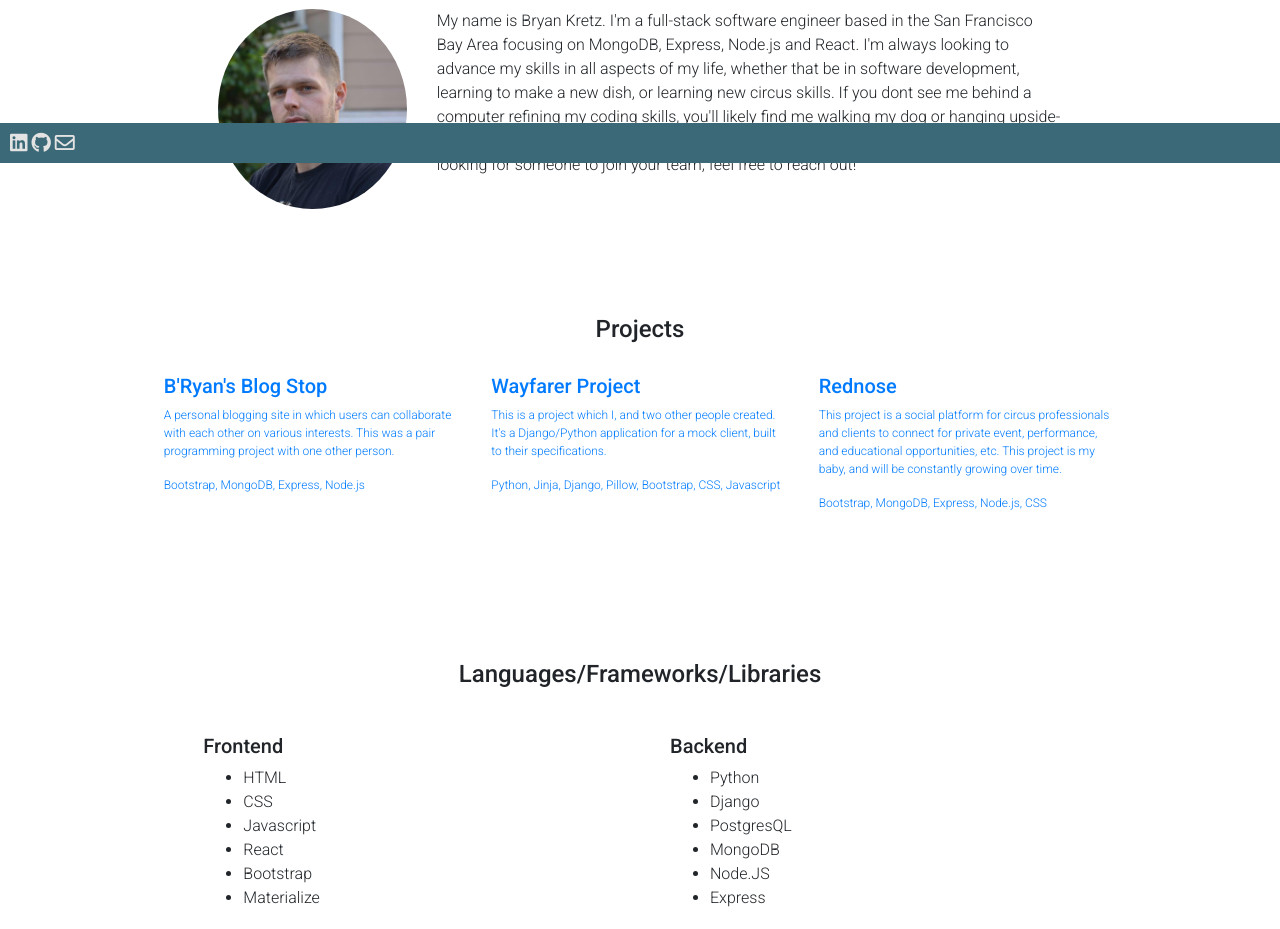
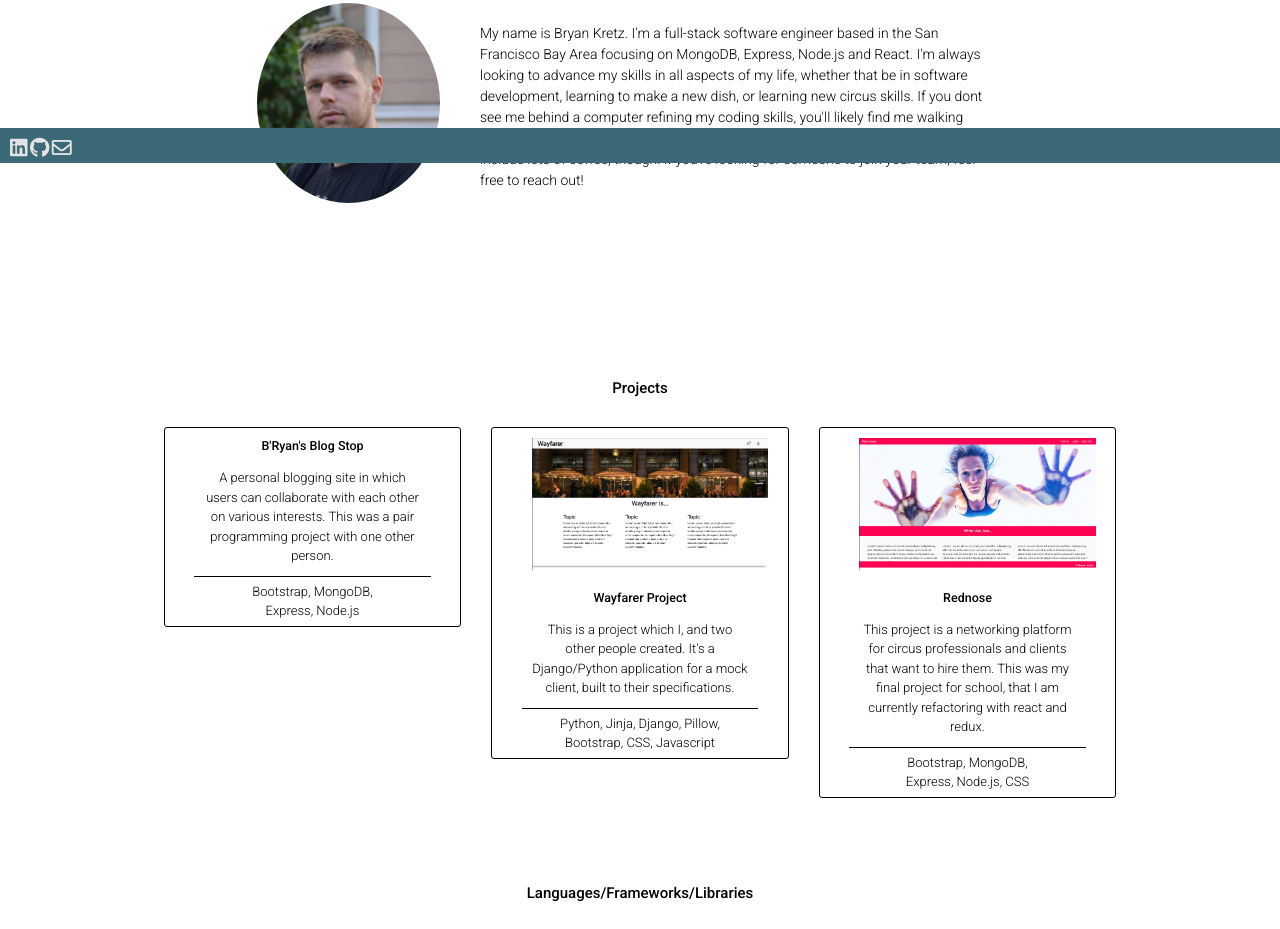
Before and after one commit to kretzbryan/portfolio, a plain HTML site: page index.html in a window 1280 px wide. Shown: the part 637-1566 px from the top of the page. Drawn offline with nearby package versions, Linux system fonts and the light colour scheme.

Commit message:
styling added

```diff
--- a/index.html
+++ b/index.html
@@ -24,29 +24,32 @@
     <img class='landscape' src="images/sf-landscape.jpg" alt="">
     <section class="row about__container" id='about'>
         <img class='col-2 headshot' src="images/headshot.jpg" alt="">
-        <p class='col-6' >My name is Bryan Kretz. I'm a full-stack software engineer based in the San Francisco Bay Area focusing on MongoDB, Express, Node.js and React. I'm always looking to advance my skills in all aspects of my life, whether that be in software development, learning to make a new dish, or learning new circus skills. If you dont see me behind a computer refining my coding skills, you'll likely find me walking my dog or hanging upside-down somewhere in the city. All of these things will include lots of coffee though! If you're looking for someone to join your team, feel free to reach out!</p>
+        <p class='col-5 about__text'>My name is Bryan Kretz. I'm a full-stack software engineer based in the San Francisco Bay Area focusing on MongoDB, Express, Node.js and React. I'm always looking to advance my skills in all aspects of my life, whether that be in software development, learning to make a new dish, or learning new circus skills. If you dont see me behind a computer refining my coding skills, you'll likely find me walking my dog or hanging upside-down somewhere in the city. All of these things will include lots of coffee, though! If you're looking for someone to join your team, feel free to reach out!</p>
     </section>
     <h4 id='projects'class='section__title'>Projects</h4>
     <section class="project__container row">
         <a class='col-3 project__link' href="https://projectoneblog.herokuapp.com/">
             <div class="project__card">
-                <h5>B'Ryan's Blog Stop</h5>
-                <p>A personal blogging site in which users can collaborate with each other on various interests. This was a pair programming project with one other person.</p>
-                <p>Bootstrap, MongoDB, Express, Node.js</p>
+                <!-- <img class='project__image' src="images/wayfarer-landing.png" alt="landing screenshot"> -->
+                <h5 class='project__title'>B'Ryan's Blog Stop</h5>
+                <p class='project__text summary'>A personal blogging site in which users can collaborate with each other on various interests. This was a pair programming project with one other person.</p>
+                <p class='project__text stack'>Bootstrap, MongoDB, Express, Node.js</p>
             </div>
         </a>
         <a class='col-3 project__link' href="https://bkretzwayfarer.herokuapp.com/">
             <div class="project__card">
-                <h5>Wayfarer Project</h5>
-                <p>This is a project which I, and two other people created. It's a Django/Python application for a mock client, built to their specifications. </p>
-                <p>Python, Jinja, Django, Pillow, Bootstrap, CSS, Javascript</p>
+                <img class='project__image' src="images/wayfarer-landing.png" alt="landing screenshot">
+                <h5 class='project__title'>Wayfarer Project</h5>
+                <p class='project__text summary'>This is a project which I, and two other people created. It's a Django/Python application for a mock client, built to their specifications. </p>
+                <p class='project__text stack'>Python, Jinja, Django, Pillow, Bootstrap, CSS, Javascript</p>
             </div>
         </a>
         <a class='col-3 project__link' href="https://rednose-multipage.herokuapp.com/">
             <div class="project__card">
-                <h5>Rednose</h5>
-                <p>This project is a social platform for circus professionals and clients to connect for private event, performance, and educational opportunities, etc. This project is my baby, and will be constantly growing over time. </p>
-                <p>Bootstrap, MongoDB, Express, Node.js, CSS</p>
+                <img class='project__image' src="images/andrea-d.png" alt="landing screenshot">
+                <h5 class='project__title'>Rednose</h5>
+                <p class='project__text summary'>This project is a networking platform for circus professionals and clients that want to hire them. This was my final project for school, that I am currently refactoring with react and redux. </p>
+                <p class='project__text stack'>Bootstrap, MongoDB, Express, Node.js, CSS</p>
             </div>
         </a>
     </section>
--- a/styles/main.css
+++ b/styles/main.css
@@ -2,24 +2,28 @@
     box-sizing: border-box;
     font-family: 'Roboto', sans-serif;
     font-weight: 300;
+    color: black;
+}
+
+
+html {
+    height: 100vh;
+    font-size: 62.5%;
 }
 
 body {
-    height: 90vh;
     width: 100vw;
     position: relative;
     top: 5vh;
     margin: 0;
     background-color: #e4e3e3;
+    font-size: 1.6rem;
 }
 
 body::-webkit-scrollbar {
     display: none;
 }
 
-html {
-    height: 100vh;
-}
 
 i.fab, i.far {
     font-size: 20px;
@@ -28,7 +32,7 @@ i.fab, i.far {
 
 .header__nav {
     width: 100vw;
-    height: 5vh;
+    height: 3.5rem;
     position: fixed;
     top: 0px;
     background-color: #3b6978;
@@ -39,8 +43,9 @@ i.fab, i.far {
 .page__title {
     float: left;
     margin: 0;
-    font-size: 18px;
+    font-size: 1.8rem;
     padding: 5px 10px;
+    color: #e4e3e3;
 }
 
 .nav__container {
@@ -48,22 +53,29 @@ i.fab, i.far {
     float: right;
 }
 
-a.nav-link{
+.nav-link{
     height:100%;
-    font-size: 18px;
+    font-size: 1.8rem;
     padding: 5px 10px;
     color: #e4e3e3;
 }
 
-a.project__link {
+.nav-link:hover {
+    color: #e4e3e3;
+    text-decoration: none;
+}
+
+.project__link:hover {
     text-decoration: none;
 }
 
 .about__container {
+    height: 22rem;
+    width: 100%;
     display: flex;
     justify-content: center;
-    margin: 50px auto;
-    padding-top: 7vh;
+    margin: 10rem;
+    font-size: 1.4rem;
 }
 
 .section__title {
@@ -78,10 +90,11 @@ a.project__link {
 }
 
 .project__card {
-    font-size: 12px;
+    font-size: 1.3rem;
     width: 100%;
-    height: 200px;
     text-decoration: none;
+    border: 1px solid black;
+    border-radius: 3px;
 }
 
 .skill__card {
@@ -90,7 +103,7 @@ a.project__link {
 
 footer {
     width: 100vw;
-    height: 5vh;
+    height: 3.5rem;
     position: fixed;
     bottom: 0px;
     background-color: #3b6978;
@@ -117,8 +130,40 @@ footer {
 }
 
 .headshot {
-    height: 200px;
-    width: 175px;
+    height: 20rem;
     border-radius: 100%;
     object-fit: cover;
 }
+
+.about__text {
+    height: 20rem;
+    margin: auto 1rem;
+    padding: 1rem;
+}
+
+.project__title {
+    padding-top: 1rem;
+}
+.project__title, .project__text {
+    text-align: center;
+}
+
+.summary {
+    width: 80%;
+    border-bottom: 1px solid black;
+    margin: 0 auto;
+    padding: 1rem;
+}
+
+.stack {
+    padding: .5rem;
+    width: 60%;
+    margin: 0 auto;
+}
+
+.project__image {
+    width: 80%;
+    position: relative;
+    left: 10%;
+    margin: 1rem;
+}
```
Also changed, not shown: images/andrea-d.png (added), images/wayfarer-landing.png (added).
